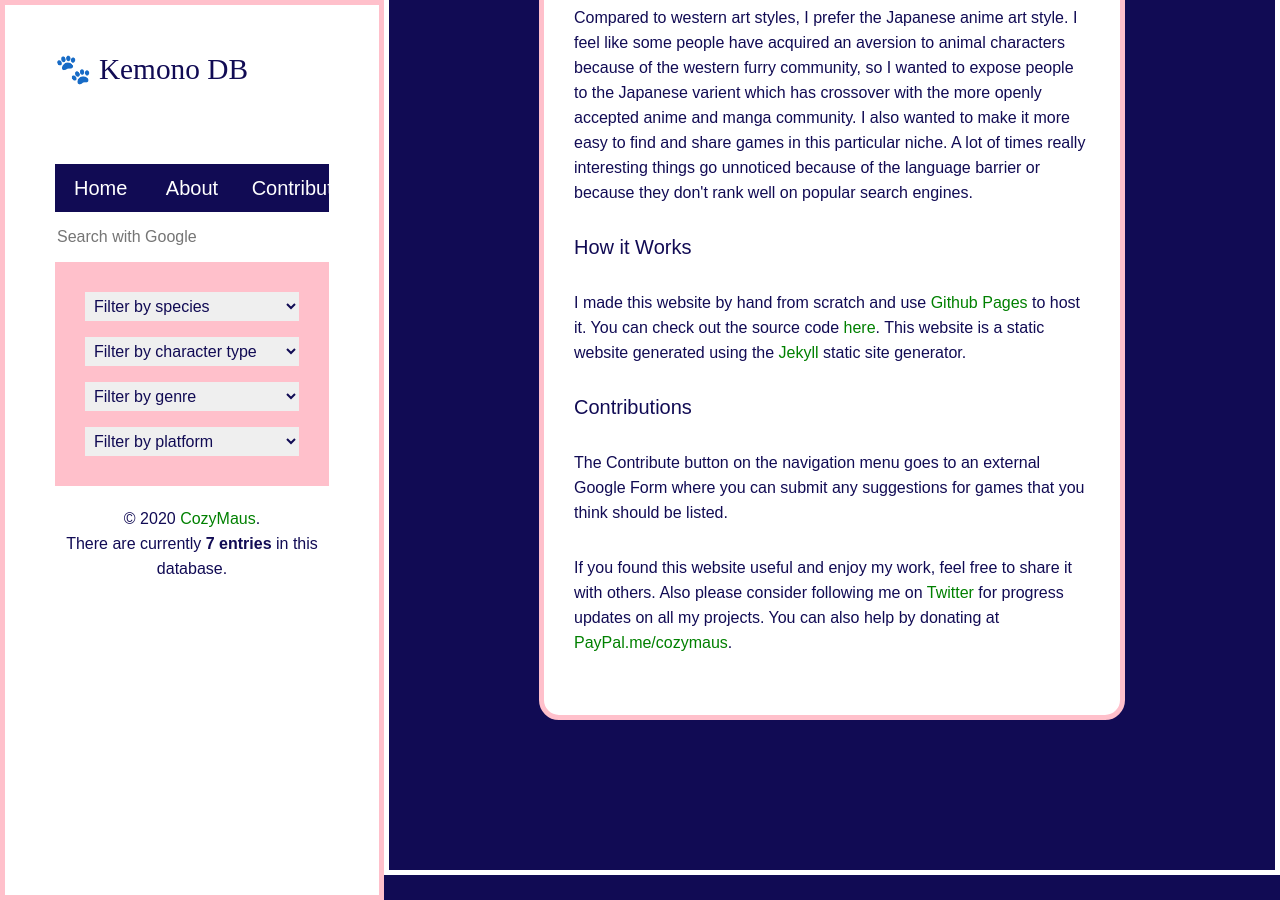
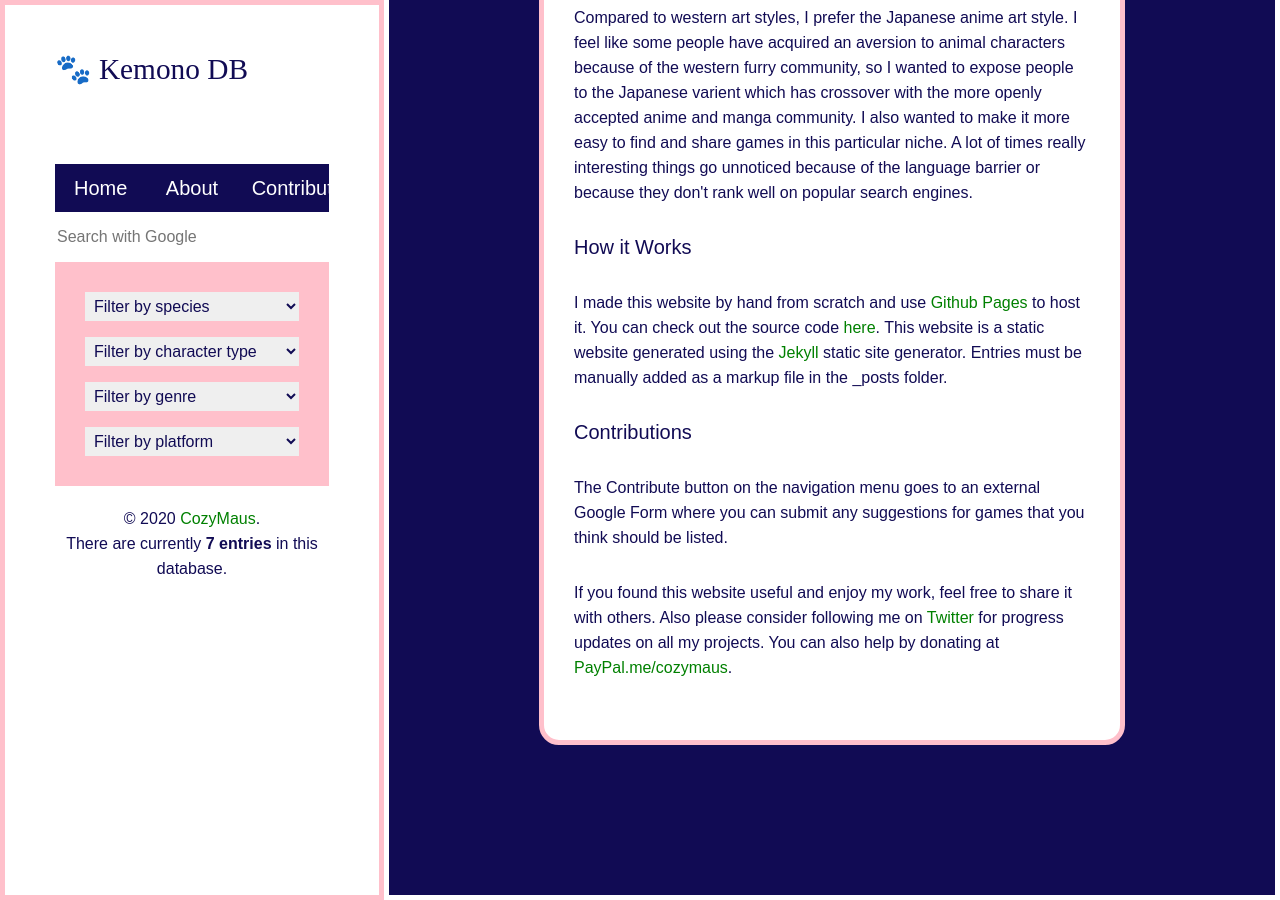
Before and after one commit to byliz/animal-game-database, a Jekyll site: the page built from about/index.html, in a window 1280 px wide and 900 px high, scrolled down 899 px. Built offline with Jekyll 4.4.1, drawn with Linux system fonts in a browser that asks for light colours; nearby versions of some CDN libraries.

Commit message:
Update index.html

```diff
--- a/about/index.html
+++ b/about/index.html
@@ -34,7 +34,7 @@
 
 <h3>How it Works</h3>
 
-<p class="excerpt">I made this website by hand from scratch and use <a href="https://pages.github.com/" target="_blank">Github Pages</a> to host it. You can check out the source code <a href="http://github.com/cozymaus/kemono-database" target="_blank">here</a>. This website is a static website generated using the <a href="https://jekyllrb.com/" target="_blank">Jekyll</a> static site generator.</p>
+<p class="excerpt">I made this website by hand from scratch and use <a href="https://pages.github.com/" target="_blank">Github Pages</a> to host it. You can check out the source code <a href="http://github.com/cozymaus/kemono-database" target="_blank">here</a>. This website is a static website generated using the <a href="https://jekyllrb.com/" target="_blank">Jekyll</a> static site generator. Entries must be manually added as a markup file in the _posts folder.</p>
 
 <h3>Contributions</h3>
 
```
